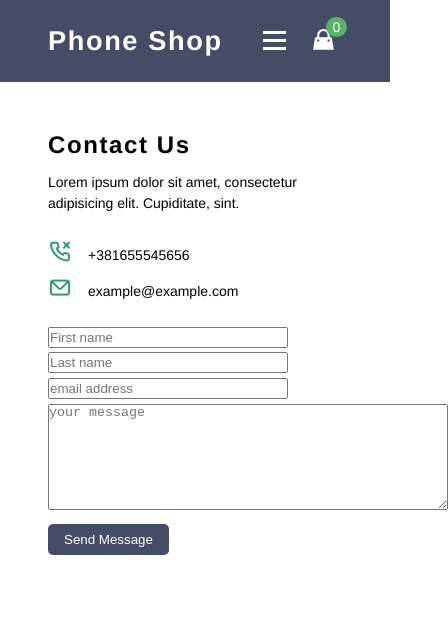
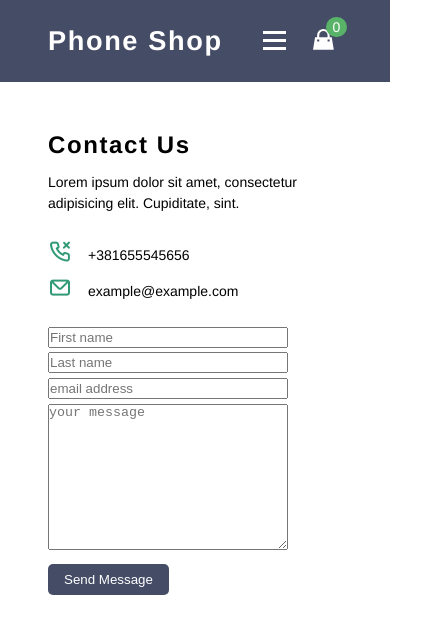
Before and after one commit to BrankoMili/PhoneShop, a React (Create React App) app: page /contact in a window 390 px wide. Shown: the top 634 px of the page, 448 px wide, since content can reach past the window. Built offline with nearby package versions, Linux system fonts and the light colour scheme; no server answers.

Commit message:
changed css style for contact page small screen

```diff
--- a/src/index.css
+++ b/src/index.css
@@ -720,6 +720,15 @@ Contact us page
   background-color: var(--clr-primary-dark);
 }
 
+@media screen and (max-width: 600px) {
+  .form-container textarea {
+    min-height: 11em;
+    max-width: 15rem;
+    max-height: 27rem;
+    min-width: 15rem;
+  }
+}
+
 /*
 ===============
 Error page
--- a/src/mobileData.json
+++ b/src/mobileData.json
@@ -45,7 +45,7 @@
     "id": 4,
     "title": "iPhone 14 Pro max",
     "price": 1520.99,
-    "img": "https://raw.githubusercontent.com/BrankoMili/Shoppingcart/main/src/phone_pictures/AppleiPhone11ProMaxpicture.png",
+    "img": "https://raw.githubusercontent.com/BrankoMili/PhoneShop/main/src/phone_pictures/Iphone14promaxpicture.png",
     "popularity": 3,
     "Dimensions": "160.7 x 77.6 x 7.85 mm",
     "Weight": "240.0 g",
```
